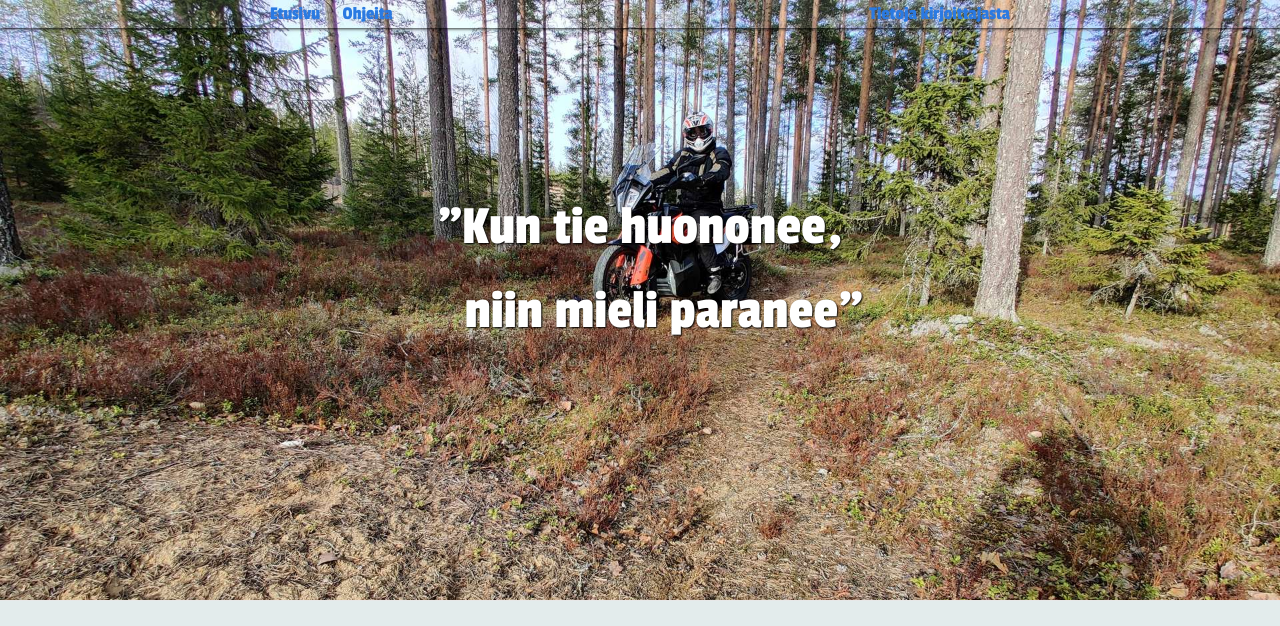
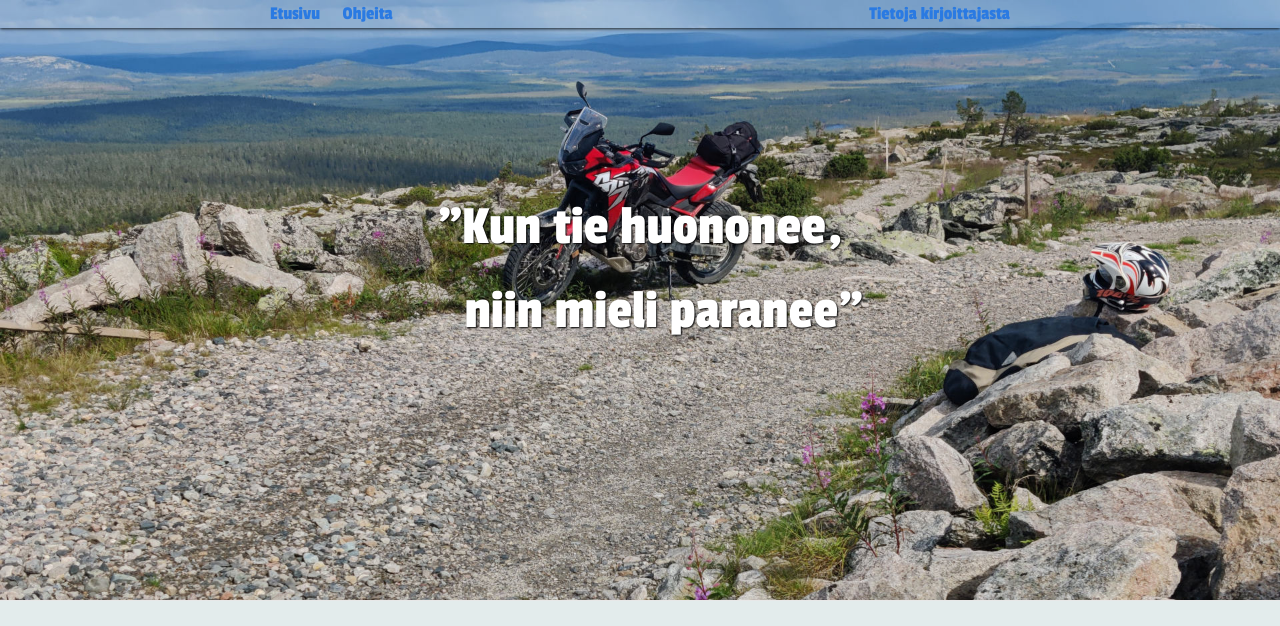
Before and after one commit to seikkailuendurolla/seikkailuendurolla.github.io, a Jekyll site: the page built from index.html, in a window 1280 px wide. Shown: the top 626 px of the page. Built offline with Jekyll 4.4.1, drawn with Linux system fonts in a browser that asks for light colours; some web fonts are replaced; comment, search, counter and statistics services are not loaded; grey boxes are pictures that could not be loaded.

Commit message:
Etusivun taustakuvan vaihto

```diff
--- a/index.html
+++ b/index.html
@@ -1,7 +1,7 @@
 ---
 layout: default
 header_slogan_class: white
-header_image_style: "background-image: url('/assets/ktm790adventure.jpg')"
+header_image_style: "background-image: url('/assets/honda-crf-1100.jpg')"
 ---
 
 <script type="text/javascript">
```
Also changed, not shown: assets/honda-crf-1100.jpg (added).
